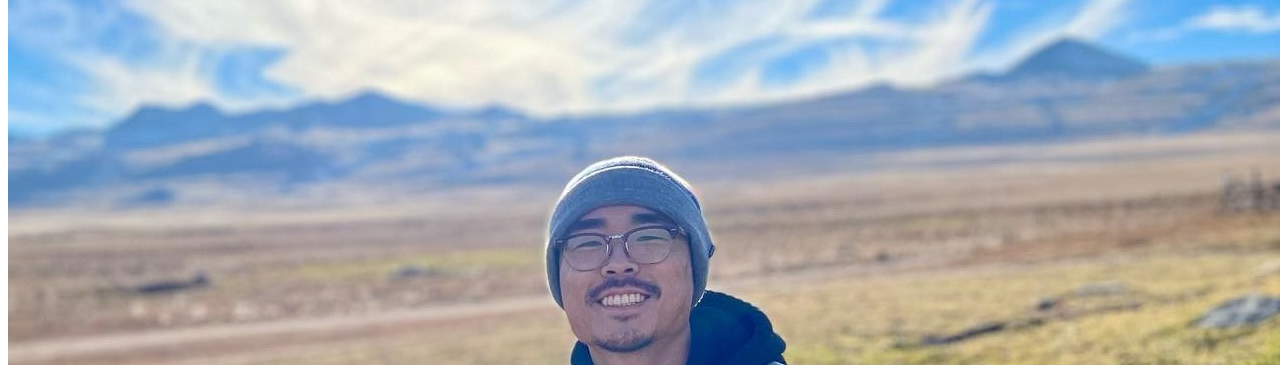
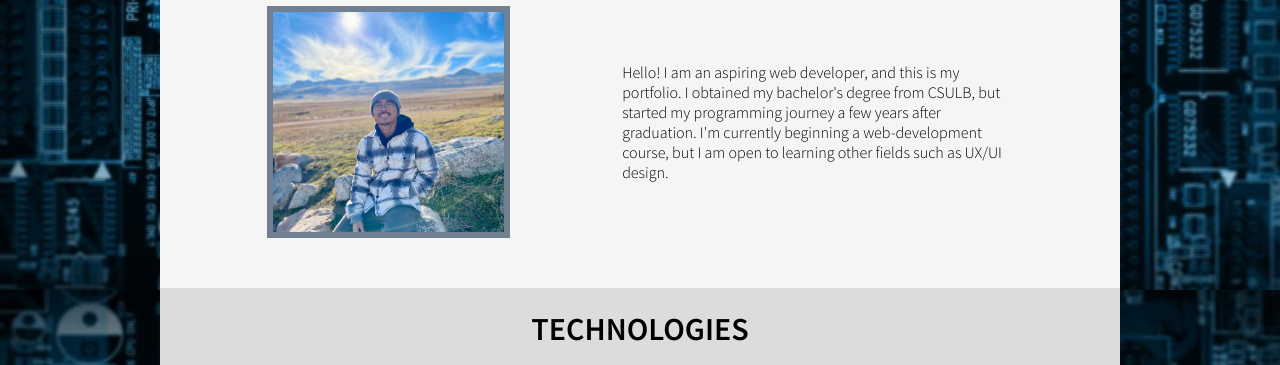
Before and after one commit to jamesdae/prep-portfolio, a website: page index.html in a window 1280 px wide. Shown: the part 510-875 px from the top of the page. Drawn offline with Linux system fonts and the light colour scheme; the site is published under a folder, as on GitHub Pages, so addresses that start at the root find nothing.

Commit message:
Completed portfolio page project

```diff
--- a/index.html
+++ b/index.html
@@ -3,8 +3,8 @@
 <head>
   <meta name="viewport" content="width=device-width, initial-scale=1.0">
   <link href="https://fonts.googleapis.com/css?family=Source+Sans+Pro:300,600&display=swap" rel="stylesheet">
-  <link rel="stylesheet" href="/layout.css">
-  <link rel="stylesheet" href="/styles.css">
+  <link rel="stylesheet" href="layout.css">
+  <link rel="stylesheet" href="styles.css">
   <title>Portfolio</title>
 </head>
 <body>
```
